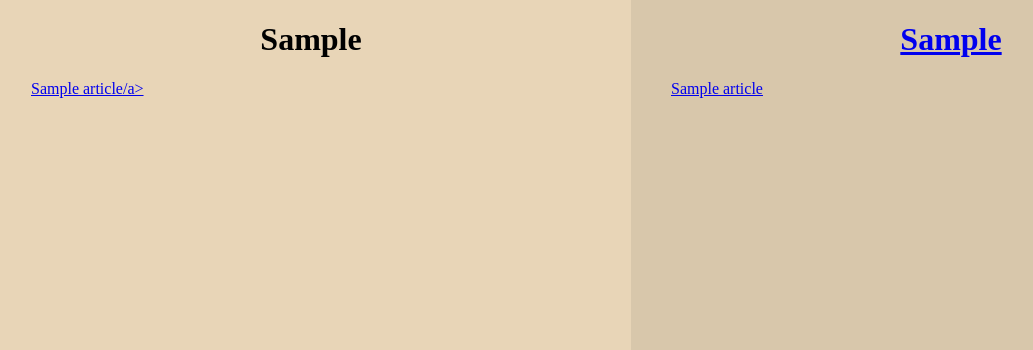
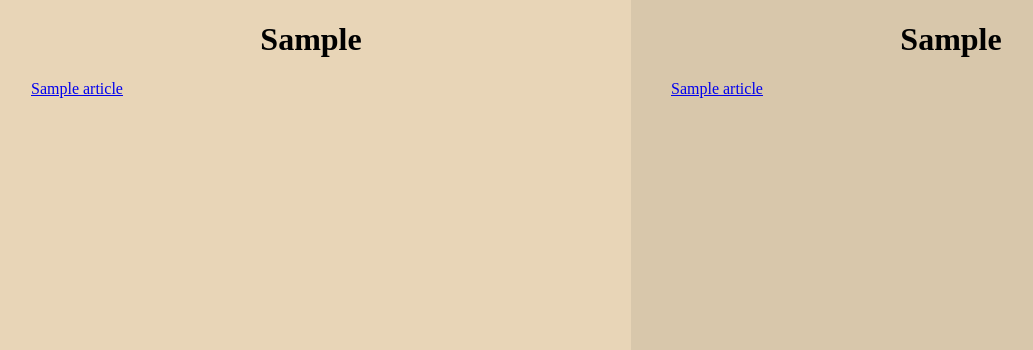
Before and after one commit to savionsample/CSSIFinalProject, a Python web app: template templates/results.html in a window 1280 px wide. Shown: the part 70-420 px from the top of the page, without its empty margins (9-1042 px from the left). Run offline with Jinja, Linux system fonts and the light colour scheme; the template is opened without the code that fills it: most values are stand-ins (such as "Sample title", 1, 10 or a date in 2020).

Commit message:
angle bracket error

```diff
--- a/templates/results.html
+++ b/templates/results.html
@@ -29,7 +29,7 @@
       <center><h1> {{source1}}</h1></center>
       <ul>
         {% for article in articles1 %}
-        <li color="red"><a href="{{ article['url'] }}"> {{ article['title'] }}/a></li>
+        <li color="red"><a href="{{ article['url'] }}"> {{ article['title'] }}</a></li>
         {% endfor %}
       </ul>
     </div>
```
